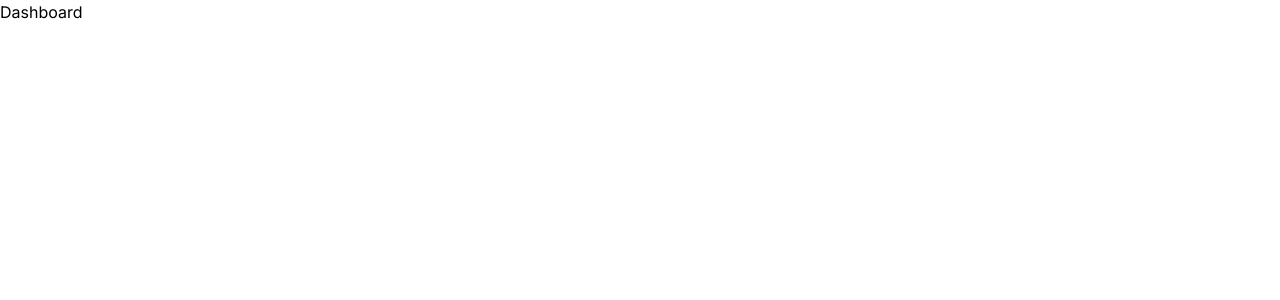
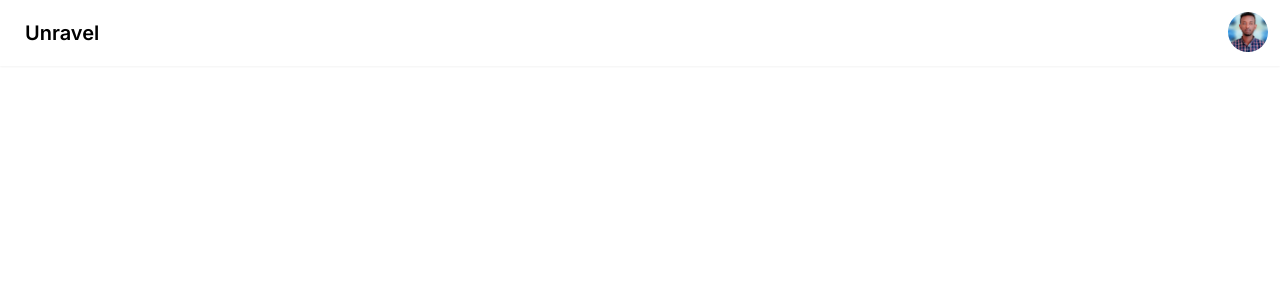
Before and after one commit to suraffy/surafel-unravel-app, a Next.js app: page /dashboard in a window 1280 px wide. Shown: the top 300 px of the page. Built offline with nearby package versions, Linux system fonts and the light colour scheme.

Commit message:
Build a Navbar Component

```diff
--- /dev/null
+++ b/app/dashboard/Navbar.jsx
@@ -0,0 +1,41 @@
+import Image from "next/image";
+import React from "react";
+
+const Navbar = () => {
+  return (
+    <div className="navbar bg-base-100 shadow-sm">
+      <div className="container mx-auto">
+        <div className="flex-1">
+          <a className="btn btn-ghost text-xl">Unravel</a>
+        </div>
+        <div className="dropdown dropdown-end">
+          <div
+            tabIndex={0}
+            role="button"
+            className="btn btn-ghost btn-circle avatar"
+          >
+            <div className="w-10 rounded-full">
+              <Image
+                alt="Tailwind CSS Navbar component"
+                src="/surafel.jpg"
+                width={60}
+                height={60}
+              />
+            </div>
+          </div>
+          <ul
+            tabIndex={0}
+            className="menu menu-sm dropdown-content mt-3 z-[1] p-2 shadow bg-base-100 rounded-box w-52"
+          >
+            <li className="text-center font-semibold">Surafel Araya</li>
+            <li className="mt-2">
+              <button className="text-center">Logout</button>
+            </li>
+          </ul>
+        </div>
+      </div>
+    </div>
+  );
+};
+
+export default Navbar;
--- a/app/dashboard/page.jsx
+++ b/app/dashboard/page.jsx
@@ -1,7 +1,12 @@
 import React from "react";
+import Navbar from "./Navbar";
 
 const Dashboard = () => {
-  return <div>Dashboard</div>;
+  return (
+    <div>
+      <Navbar />
+    </div>
+  );
 };
 
 export default Dashboard;
```
Also changed, not shown: public/surafel.jpg (added).
